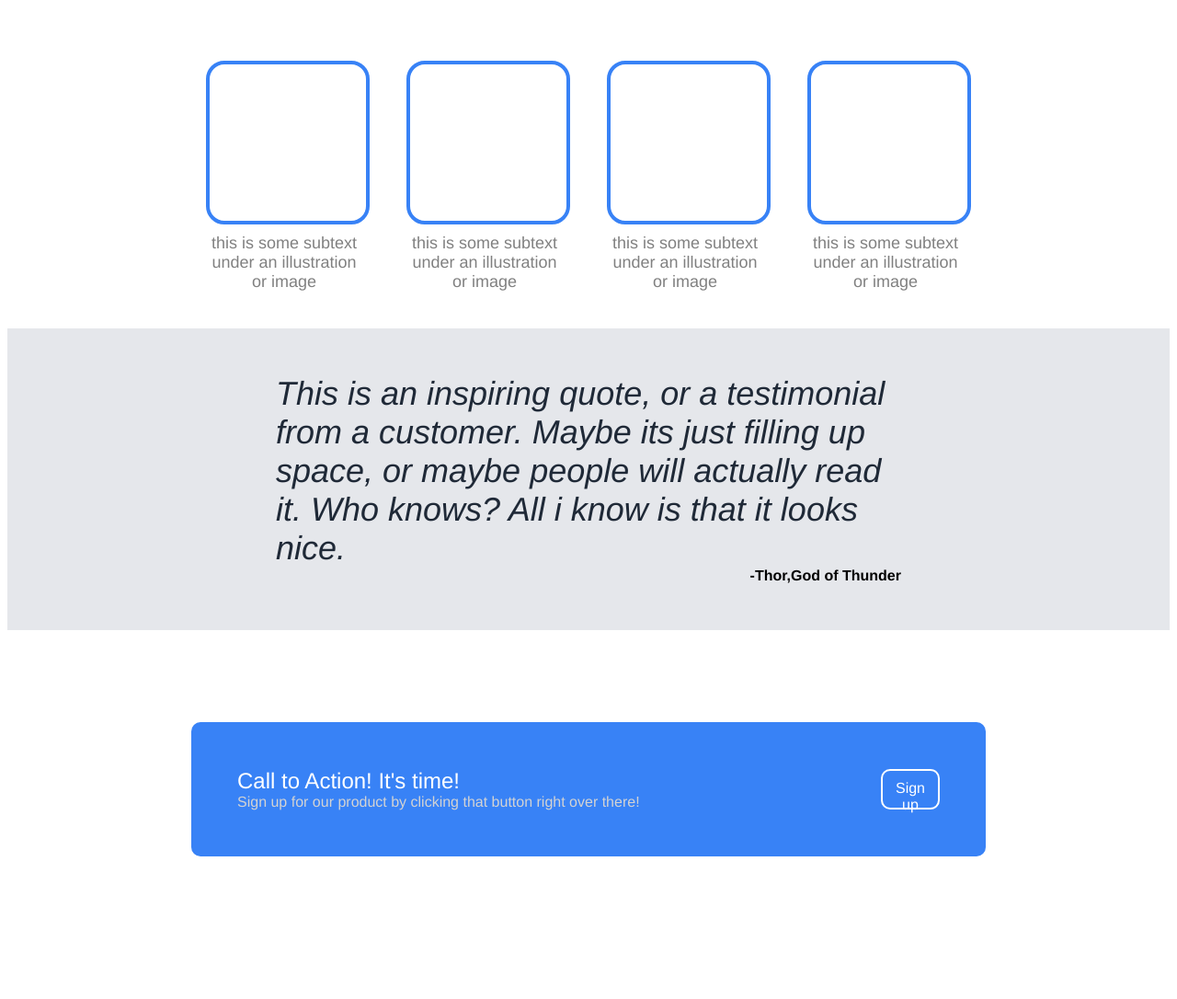
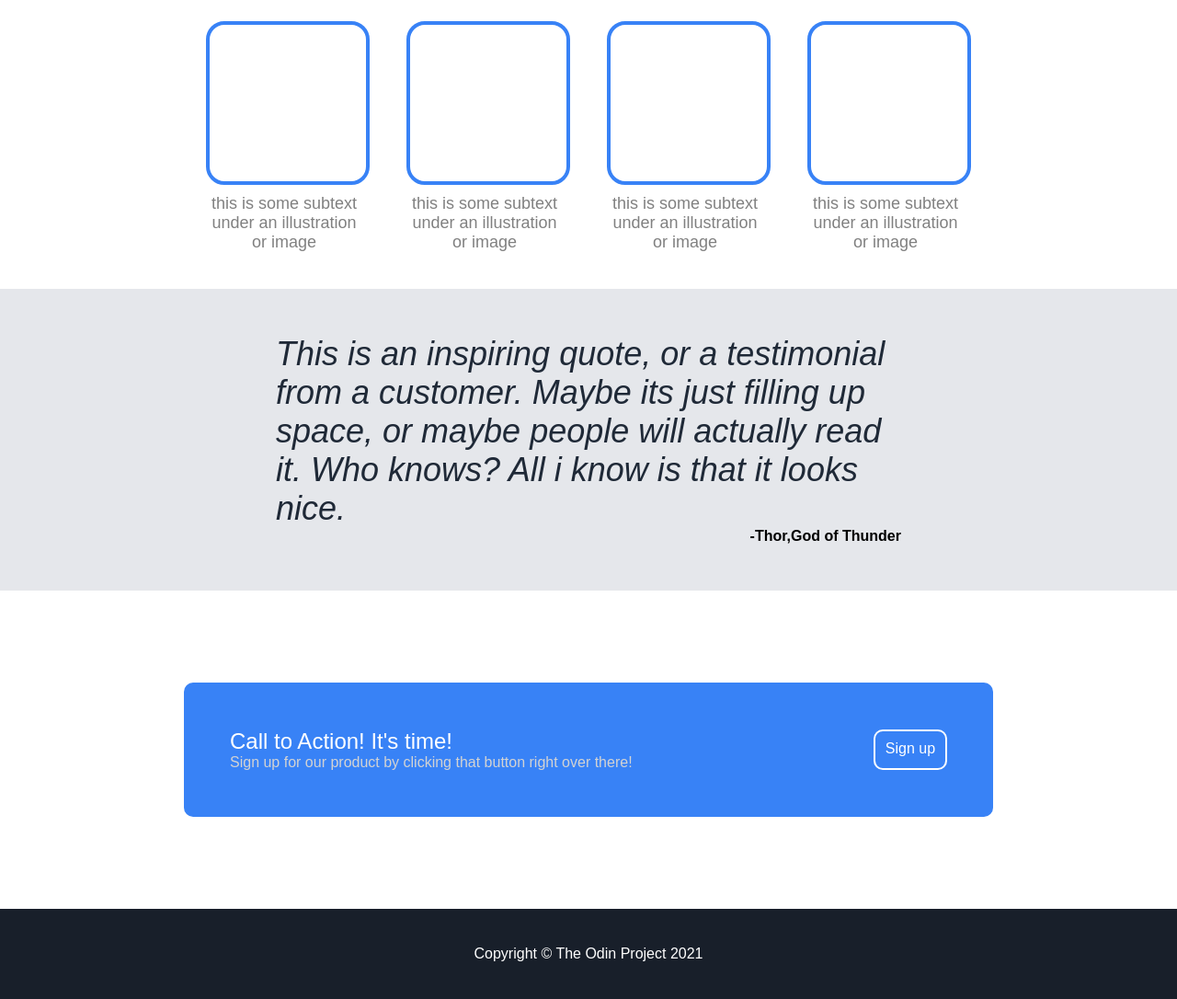
Before and after one commit to quicksilver812/landingpage, a plain HTML site: page index.html in a window 1280 px wide. Shown: the part 54-1140 px from the top of the page at 92% size. Before the commit the page ends 1085 px from the top, so only its background shows below. Drawn offline with Linux system fonts and the light colour scheme.

Commit message:
Added sectio 6

```diff
--- a/index.html
+++ b/index.html
@@ -49,6 +49,10 @@
             <div class="right">Sign up</div>
         </div>
     </div>
+
+    <div class="sec6">
+        Copyright &#169 The Odin Project 2021
+    </div>
 </body>
 
 </html>
--- a/styles.css
+++ b/styles.css
@@ -1,5 +1,6 @@
 *{
-    font-family: Helvetica;
+    font-family: sans-serif;
+    margin: 0;
 }
 
 .rounded-box {
@@ -91,3 +92,10 @@
     margin-top: 100px;
     margin-bottom: 100px;
 }
+
+.sec6{
+    background-color: rgb(24, 31, 42);
+    color: white;
+    text-align: center;
+    padding:40px;
+}
```
